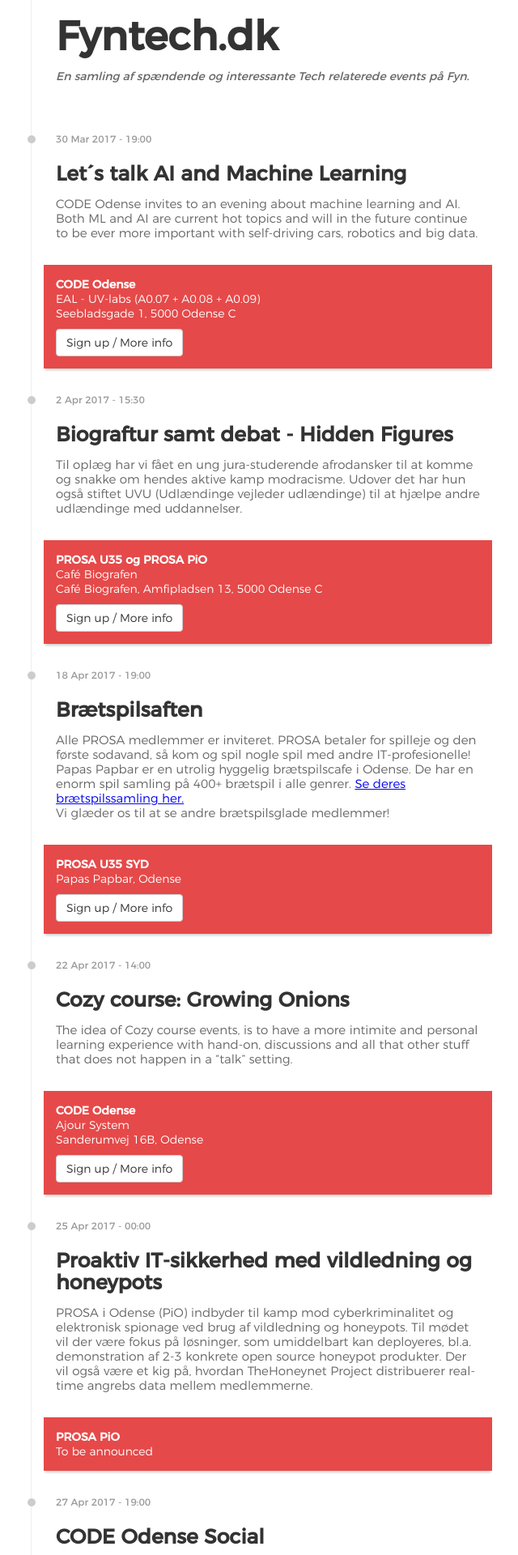
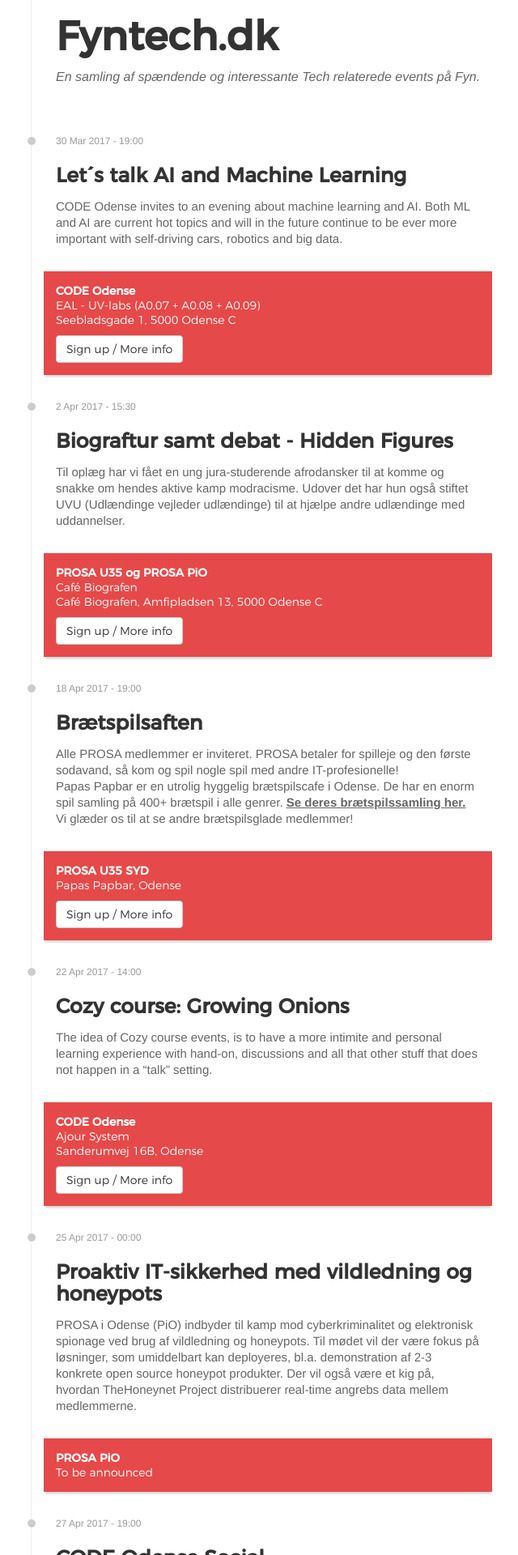
Before and after one commit to fyntech/fyntech, a Jekyll site: the page built from index.html, in a window 1280 px wide. Shown: the top 1920 px of the page at 81% size, without its empty margins (317-957 px from the left). Built offline with Jekyll 4.4.1, drawn with Linux system fonts in a browser that asks for light colours.

Commit message:
Updated font-size and link color

```diff
--- /dev/null
+++ b/_scss/_fonts.scss
@@ -0,0 +1,16 @@
+@font-face {
+    font-family: 'montserratlight';
+    src: url('font/montserrat-light-webfont.woff2') format('woff2'),
+         url('font/montserrat-light-webfont.woff') format('woff');
+    font-weight: normal;
+    font-style: normal;
+
+}
+@font-face {
+    font-family: 'montserratregular';
+    src: url('font/montserrat-regular-webfont.woff2') format('woff2'),
+         url('font/montserrat-regular-webfont.woff') format('woff');
+    font-weight: normal;
+    font-style: normal;
+
+}
--- a/assets/style.scss
+++ b/assets/style.scss
@@ -1,23 +1,7 @@
 ---
 ---
 @import "variables";
-
-@font-face {
-    font-family: 'montserratlight';
-    src: url('font/montserrat-light-webfont.woff2') format('woff2'),
-         url('font/montserrat-light-webfont.woff') format('woff');
-    font-weight: normal;
-    font-style: normal;
-
-}
-@font-face {
-    font-family: 'montserratregular';
-    src: url('font/montserrat-regular-webfont.woff2') format('woff2'),
-         url('font/montserrat-regular-webfont.woff') format('woff');
-    font-weight: normal;
-    font-style: normal;
-
-}
+@import "fonts";
 
 html,
 body {
@@ -29,7 +13,7 @@
   font-size: 62.5%;
 }
 body {
-  font-family: montserratregular, Helvetica, Arial, sans-serif;
+  font-family: "Helvetica Neue", Helvetica, Arial, "Lucida Grande", sans-serif;
   background-color: white;
   font-size: 1.4rem;
   line-height: 1.8rem;
@@ -42,6 +26,7 @@
   margin: 0;
   margin-bottom: 5px;
   color: #333;
+  font-family: montserratregular;
 }
 
 h1 {
@@ -112,6 +97,8 @@
     .events-description {
       font-style: italic;
       color: #666;
+      font-size: 1.6rem;
+      line-height: 2rem;
     }
   }
 }
@@ -138,8 +125,17 @@
       p {
         margin-bottom: 0;
         font-size: 1.5rem;
-        font-family: montserratlight;
+        line-height: 2rem;
         color: #666;
+
+        a {
+          color: #666;
+          font-weight: bold;
+
+          &:hover {
+            color: #333;
+          }
+        }
       }
     }
   }
```
